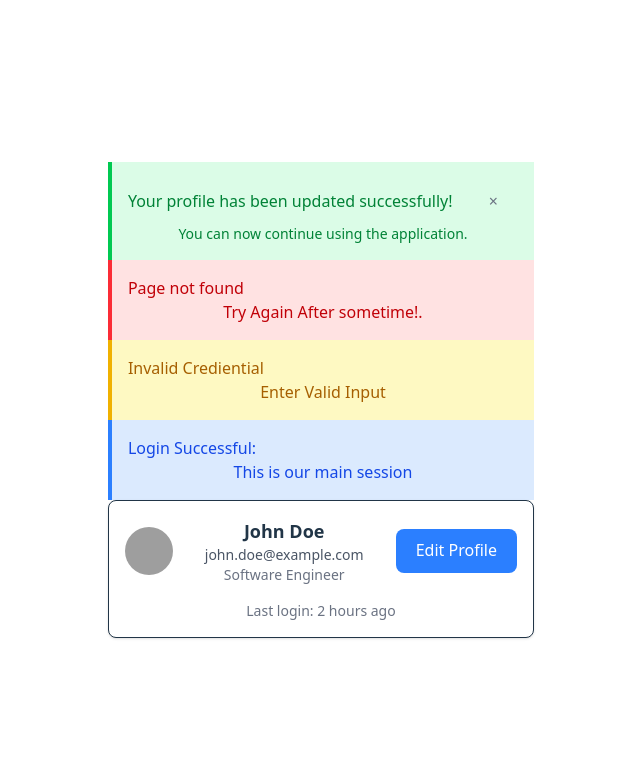
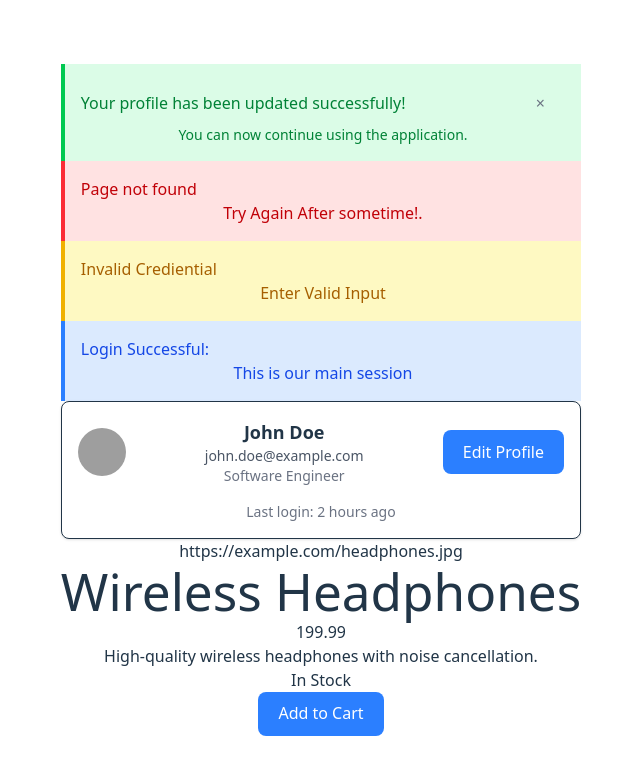
Before and after one commit to DhanashreeKharade451/component-library, a React (Vite) app: page / in a window 1280 px wide. Shown: the top 774 px of the page, without its empty margins (319-959 px from the left). Built offline with nearby package versions, Linux system fonts and the light colour scheme; grey boxes are pictures that could not be loaded.

Commit message:
ProductDisplay is working well

```diff
--- a/src/App.tsx
+++ b/src/App.tsx
@@ -1,9 +1,10 @@
 import "./App.css";
 import AlertBox from "./components/AlertBox/AlertBox";
 import UserProfileCard from "./components/UserProfileCard/UserProfileCard";
-//import type { User } from "./types/index";
+import ProductDisplay from "./components/ProductDisplay/ProductDisplay";
 
 function App() {
+  // user object for userprofilecard
   const user = {
     id: "1",
     name: "John Doe",
@@ -11,6 +12,17 @@ function App() {
     role: "Software Engineer",
     avatarUrl: "https://example.com/avatar.jpg",
   };
+
+  // product object for ProductDispaly
+  const product = {
+    id: "1",
+    name: "Wireless Headphones",
+    price: 199.99,
+    description: "High-quality wireless headphones with noise cancellation.",
+    imageUrl: "https://example.com/headphones.jpg",
+    inStock: true,
+  };
+
   return (
     <>
       <AlertBox
@@ -31,6 +43,7 @@ function App() {
         This is our main session
       </AlertBox>
       {/* ///////////////////////////////////////////////// */}
+      {/* Displaying UserProfileCard */}
 
       <UserProfileCard
         user={user}
@@ -40,6 +53,17 @@ function App() {
       >
         <div className="text-sm text-gray-500">Last login: 2 hours ago</div>
       </UserProfileCard>
+
+      {/* ///////////////////////////////////////////////////// */}
+      {/* Displaying ProductDisplay*/}
+      <ProductDisplay
+        product={product}
+        showDescription={true}
+        showStockStatus={true}
+        onAddToCart={(productId) => alert(`Added product ${productId} to cart`)}
+      >
+        <div className="text-sm text-gray-500">Free shipping available</div>
+      </ProductDisplay>
     </>
   );
 }
--- a/src/components/ProductDisplay/ProductDisplay.tsx
+++ b/src/components/ProductDisplay/ProductDisplay.tsx
@@ -0,0 +1,28 @@
+import type { ProductDisplayProps } from "../../types";
+export default function ProductDisplay({
+  product,
+  showDescription,
+  showStockStatus,
+  onAddToCart,
+  children,
+} : ProductDisplayProps
+
+) {
+  return (
+    <div>
+      <div>{product.imageUrl}</div>
+      <div className="flex-1">
+        <h1>{product.name}</h1>
+        <p>{product.price}</p>
+        <p>{product.description}</p>
+        <p>In Stock</p>
+        <button
+          onClick={() => onAddToCart(product.id)}
+          className="text-sm font-medium rounded-md bg-blue-500 text-white p-4 hover:underline  "
+        >
+          Add to Cart
+        </button>
+      </div>
+    </div>
+  );
+}
--- a/src/types/index.ts
+++ b/src/types/index.ts
@@ -8,6 +8,8 @@ export interface AlertBoxProps {
   children?: React.ReactNode;
 }
 
+//////////////////////////////////////////////
+ //UserProfileCard Component
 export interface User {
   id: string;
   name: string;
@@ -24,7 +26,9 @@ export interface UserProfileCardProps {
   children?: React.ReactNode;
 }
 
-// types/index.ts
+/////////////////////////////////////////////
+// ProductDisplay Component
+
 export interface Product {
   id: string;
   name: string;
```
